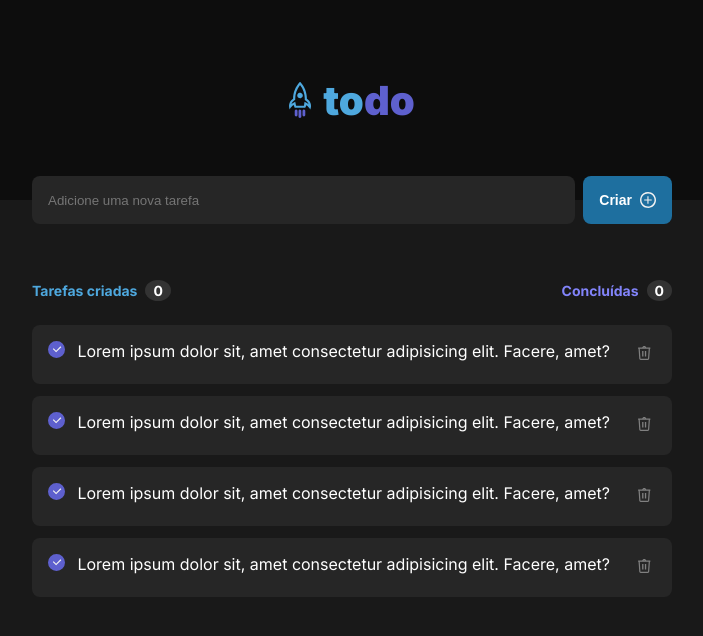
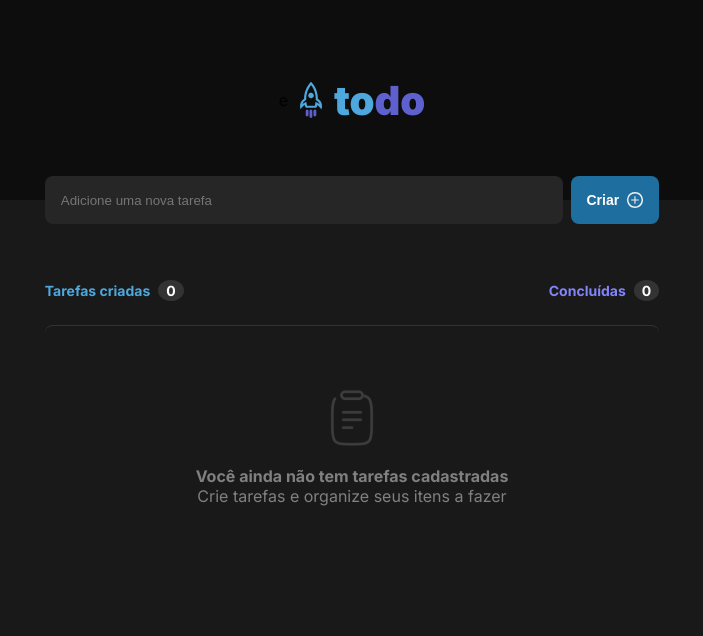
Before and after one commit to MatheusTG/to-do-list, a React (Vite) app: page / in a window 1280 px wide. Shown: the top 636 px of the page, without its empty margins (288-991 px from the left). Built offline with nearby package versions, Linux system fonts and the light colour scheme; the HTML template or start-up script is replaced by a standard one.

Commit message:
Form Working (task creation)

```diff
--- a/src/App.css
+++ b/src/App.css
@@ -24,7 +24,7 @@ body {
 }
 
 .container {
-  width: 50vw;
+  width: 48vw;
   margin: auto;
 }
 
--- a/src/App.tsx
+++ b/src/App.tsx
@@ -2,12 +2,15 @@ import React from "react";
 import "./App.css";
 import Header from "./components/Header";
 import Tasks from "./components/Tasks";
+import { TaskType } from "./components/Task";
 
 const App = () => {
+  const [tasks, setTasks] = React.useState<TaskType[]>([]);
+
   return (
     <div>
-      <Header />
-      <Tasks />
+      <Header setTasks={setTasks} />
+      <Tasks tasks={tasks} setTasks={setTasks} />
     </div>
   );
 };
--- a/src/components/Header.tsx
+++ b/src/components/Header.tsx
@@ -2,20 +2,41 @@ import React from "react";
 import styles from "./Header.module.css";
 import Rocket from "../assets/icons/Rocket.svg?react";
 import Plus from "../assets/icons/Plus.svg?react";
+import { TaskType } from "./Task";
+interface Props {
+  setTasks: React.Dispatch<React.SetStateAction<TaskType[]>>;
+}
 
-const Header = () => {
+const Header = ({ setTasks }: Props) => {
+  const [message, setMessase] = React.useState("");
+
+  function handleClick() {
+    setTasks((taskList) => [...taskList, { checked: false, message: message }]);
+    setMessase('')
+  }
+
   return (
     <header className={styles.header}>
       <div className={styles.logoContainer}>
+        e
         <Rocket />
         <h1 className={styles.logo}>
           to<span>do</span>
         </h1>
       </div>
 
-      <form className={`${styles.form} container`}>
-        <input type="text" placeholder="Adicione uma nova tarefa" />
-        <button>
+      <form
+        className={`${styles.form} container`}
+        onSubmit={(event) => event.preventDefault()}
+      >
+        <input
+          type="text"
+          placeholder="Adicione uma nova tarefa"
+          name="task"
+          value={message}
+          onChange={({ target }) => setMessase(target.value)}
+        />
+        <button onClick={handleClick}>
           Criar <Plus />
         </button>
       </form>
--- a/src/components/Task.tsx
+++ b/src/components/Task.tsx
@@ -2,18 +2,29 @@ import React from "react";
 import styles from "./Task.module.css";
 import Trash from "../assets/icons/Trash.svg?react";
 
-interface Props {
+export interface TaskType {
   checked: boolean;
   message: string;
 }
 
-const Task = ({ checked, message }: Props) => {
+interface Props extends TaskType {
+  setTasks: React.Dispatch<React.SetStateAction<TaskType[]>>;
+}
+
+const Task = ({ checked, message, setTasks }: Props) => {
   console.log(checked);
   return (
     <div className={styles.task}>
       <button className={`${styles.checkedButton} ${styles.checked}`} />
       {message}
-      <button className={styles.trash}>
+      <button
+        className={styles.trash}
+        onClick={() =>
+          setTasks((taskList) =>
+            taskList.filter((task) => task.message !== message)
+          )
+        }
+      >
         <Trash />
       </button>
     </div>
--- a/src/components/Tasks.module.css
+++ b/src/components/Tasks.module.css
@@ -19,11 +19,11 @@
   border-radius: 50%;
 }
 
-.createdTaks {
+.createdtask {
   color: var(--blue);
 }
 
-.completedTaks {
+.completedtask {
   color: var(--purple);
 }
 
--- a/src/components/Tasks.tsx
+++ b/src/components/Tasks.tsx
@@ -1,47 +1,54 @@
 import React from "react";
 import styles from "./Tasks.module.css";
-// import Clipboard from "../assets/icons/Clipboard.svg?react";
+import Clipboard from "../assets/icons/Clipboard.svg?react";
 import Task from "./Task";
+import { TaskType } from "./Task";
 
-const Tasks = () => {
+interface Props {
+  tasks: TaskType[];
+  setTasks: React.Dispatch<React.SetStateAction<TaskType[]>>;
+}
+
+const Tasks = ({ tasks, setTasks }: Props) => {
+  console.log(tasks);
+
   return (
     <section className={`${styles.tasks} container`}>
       <header className={styles.tasksHeader}>
-        <div className={styles.createdTaks}>
+        <div className={styles.createdtask}>
           Tarefas criadas<span>0</span>
         </div>
-        <div className={styles.completedTaks}>
+        <div className={styles.completedtask}>
           Concluídas<span>0</span>
         </div>
       </header>
       <main>
-        {/* <div className={styles.noTasks}>
-          <div className={styles.clipboard}>
-            <Clipboard />
+        {tasks.length ? (
+          <div className={styles.tasksList}>
+            {tasks.map((task) => (
+              <Task
+                key={task.message}
+                checked={task.checked}
+                message={task.message}
+                setTasks={setTasks}
+              />
+            ))}
           </div>
-          <div>
-            <p className={styles.tasksMsg01}>Você ainda não tem tarefas cadastradas</p>
-            <p className={styles.tasksMsg02}>Crie tarefas e organize seus itens a fazer</p>
+        ) : (
+          <div className={styles.noTasks}>
+            <div className={styles.clipboard}>
+              <Clipboard />
+            </div>
+            <div>
+              <p className={styles.tasksMsg01}>
+                Você ainda não tem tarefas cadastradas
+              </p>
+              <p className={styles.tasksMsg02}>
+                Crie tarefas e organize seus itens a fazer
+              </p>
+            </div>
           </div>
-        </div> */}
-        <div className={styles.tasksList}>
-          <Task
-            checked={false}
-            message="Lorem ipsum dolor sit, amet consectetur adipisicing elit. Facere, amet?"
-          />
-          <Task
-            checked={false}
-            message="Lorem ipsum dolor sit, amet consectetur adipisicing elit. Facere, amet?"
-          />
-          <Task
-            checked={true}
-            message="Lorem ipsum dolor sit, amet consectetur adipisicing elit. Facere, amet?"
-          />
-          <Task
-            checked={true}
-            message="Lorem ipsum dolor sit, amet consectetur adipisicing elit. Facere, amet?"
-          />
-        </div>
+        )}
       </main>
     </section>
   );
```
